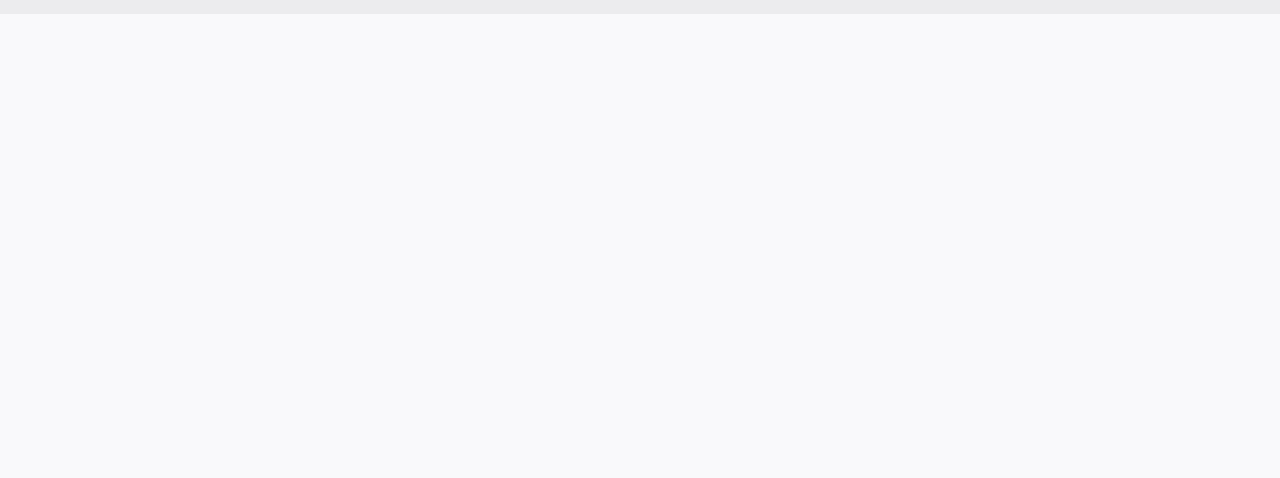
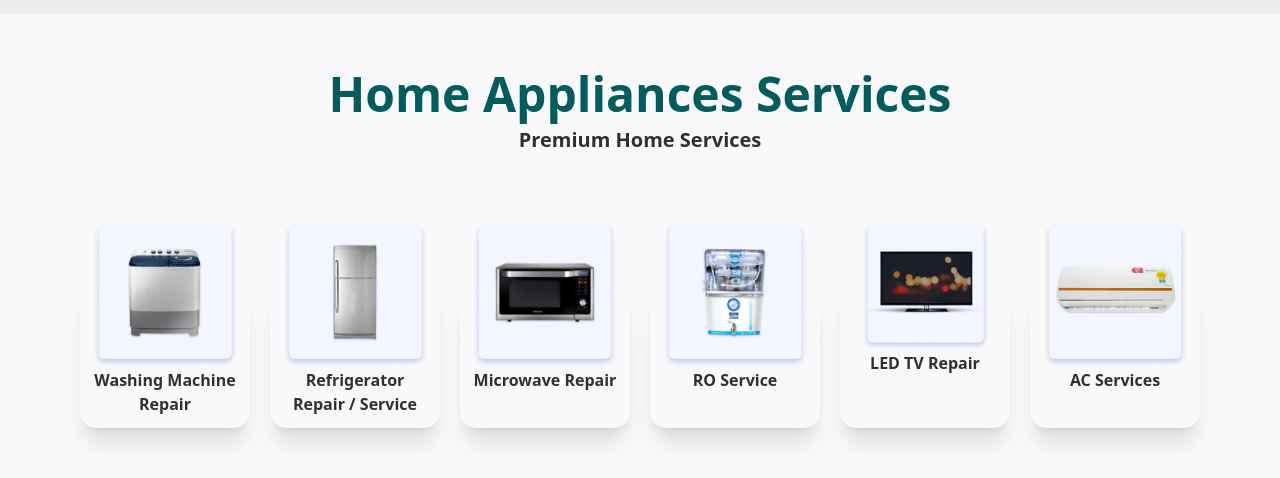
Before and after one commit to HasibAliOpu/Oye-Busy, a React (Create React App) app: page / in a window 1280 px wide. Shown: the part 2623-3101 px from the top of the page. Before the commit the page ends 2669 px from the top, so only its background shows below. Built offline with nearby package versions, Linux system fonts and the light colour scheme.

Commit message:
appliances services added

```diff
--- a/src/App.js
+++ b/src/App.js
@@ -1,4 +1,5 @@
 import "./App.css";
+import AppliancesServices from "./Components/AppliancesServices/AppliancesServices";
 import AssuredPart from "./Components/AssurdPart/AssuredPart";
 import Banner from "./Components/Banner/Banner";
 import DayServices from "./Components/DayServices/DayServices";
@@ -15,6 +16,7 @@ function App() {
       <DayServices />
       <SafeServices />
       <AssuredPart />
+      <AppliancesServices />
     </div>
   );
 }
--- /dev/null
+++ b/src/Components/AppliancesServices/AppliancesServices.js
@@ -0,0 +1,53 @@
+import React from "react";
+import washingMachine from "../../images/washingmachine.png";
+import Freeze from "../../images/freeze.png";
+import oven from "../../images/oven.png";
+import RO from "../../images/waterFilter.png";
+import ledTV from "../../images/ledTv.png";
+import AC from "../../images/ac.png";
+const AppliancesServices = () => {
+  return (
+    <div>
+      <div className="text-center mt-14 mb-14">
+        <h1 className="text-5xl font-semibold text-[#025B5D]">
+          Home Appliances Services
+        </h1>
+        <p className="text-xl font-semibold pt-2">Premium Home Services</p>
+      </div>
+      <div className="grid grid-cols-6 gap-5 p-20">
+        <div className="p-3 text-center rounded-2xl shadow-xl hover:scale-110 ease-in-out duration-500 bg-gradient-to-r hover:from-[#FFA500] hover:to-[#FFECCA]">
+          <img className="-mt-20" src={washingMachine} alt="" />
+          <p className="font-semibold ">
+            Washing Machine <br />
+            Repair
+          </p>
+        </div>
+        <div className="p-3 text-center rounded-2xl shadow-xl hover:scale-110 ease-in-out duration-500 bg-gradient-to-r hover:from-[#FFA500] hover:to-[#FFECCA]">
+          <img className="mx-auto -mt-20" src={Freeze} alt="" />
+          <p className="font-semibold ">
+            Refrigerator <br />
+            Repair / Service
+          </p>
+        </div>
+        <div className="p-3 text-center rounded-2xl shadow-xl hover:scale-110 ease-in-out duration-500 bg-gradient-to-r hover:from-[#FFA500] hover:to-[#FFECCA]">
+          <img className="mx-auto -mt-20" src={oven} alt="" />
+          <p className="font-semibold ">Microwave Repair</p>
+        </div>
+        <div className="p-3 text-center rounded-2xl shadow-xl hover:scale-110 ease-in-out duration-500 bg-gradient-to-r hover:from-[#FFA500] hover:to-[#FFECCA]">
+          <img className="mx-auto -mt-20" src={RO} alt="" />
+          <p className="font-semibold ">RO Service</p>
+        </div>
+        <div className="p-3 text-center rounded-2xl shadow-xl hover:scale-110 ease-in-out duration-500 bg-gradient-to-r hover:from-[#FFA500] hover:to-[#FFECCA]">
+          <img className="mx-auto -mt-20" src={ledTV} alt="" />
+          <p className="font-semibold ">LED TV Repair</p>
+        </div>
+        <div className="p-3 text-center rounded-2xl shadow-xl hover:scale-110 ease-in-out duration-500 bg-gradient-to-r hover:from-[#FFA500] hover:to-[#FFECCA]">
+          <img className="-mt-20" src={AC} alt="" />
+          <p className="font-semibold ">AC Services</p>
+        </div>
+      </div>
+    </div>
+  );
+};
+
+export default AppliancesServices;
--- a/src/Components/DayServices/DayServices.js
+++ b/src/Components/DayServices/DayServices.js
@@ -6,7 +6,6 @@ import painter from "../../images/painter.png";
 import pestControl from "../../images/insecticide.png";
 const DayServices = () => {
   return (
-    <div>
     <div>
       <div className="text-center mt-14 mb-14">
         <h1 className="text-5xl font-semibold text-[#025B5D]">
@@ -52,7 +51,6 @@ const DayServices = () => {
         </div>
       </div>
     </div>
-    </div>
   );
 };
 
```
Also changed, not shown: src/images/ledTv.png (added). Lines whose indentation alone changed are shown as unchanged.
